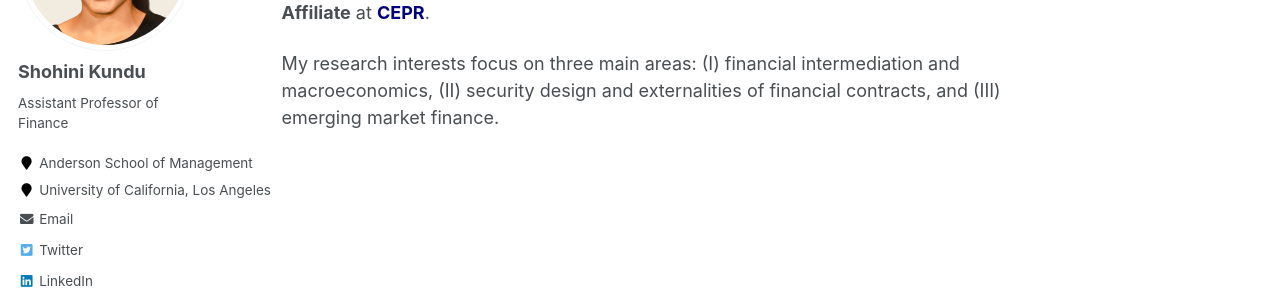
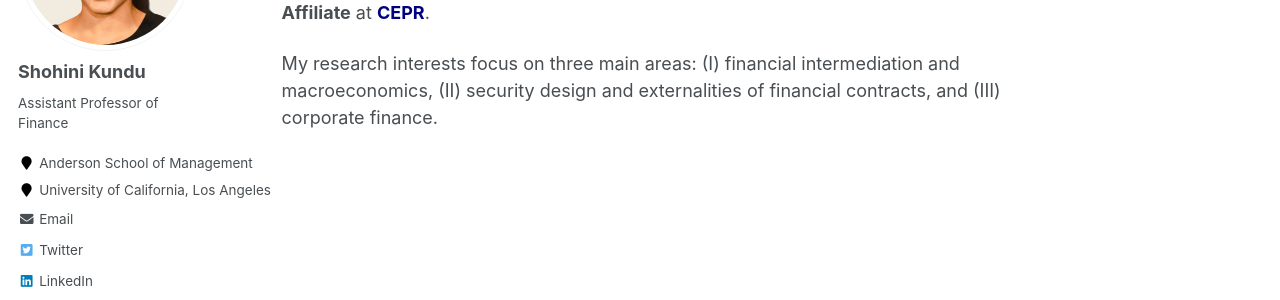
Before and after one commit to shohinikundu/shohinikundu.github.io, a Jekyll site: the page built from _pages/about.md, in a window 1280 px wide. Shown: the part 242-542 px from the top of the page. Built offline with Jekyll 4.4.1, drawn with Linux system fonts in a browser that asks for light colours.

Commit message:
Update about.md

```diff
--- a/_pages/about.md
+++ b/_pages/about.md
@@ -10,4 +10,4 @@ redirect_from:
 <br/>
 I am an **Assistant Professor of Finance** at the <a href="https://www.anderson.ucla.edu/faculty-and-research/finance/faculty/kundu" style="color:rgb(0, 0, 128); text-decoration: none;">**UCLA Anderson School of Management**</a>, an **Assistant Professor of Law** (by courtesy) at the <a href="https://law.ucla.edu/faculty/faculty-profiles/shohini-kundu" style="color:rgb(0, 0, 128); text-decoration: none;">**UCLA School of Law**</a>, and a **Research Affiliate** at <a href="https://cepr.org/about/people/shohini-kundu" style="color:rgb(0, 0, 128); text-decoration: none;">**CEPR**</a>.
 
-My research interests focus on three main areas: (I) financial intermediation and macroeconomics, (II) security design and externalities of financial contracts, and (III) emerging market finance.
+My research interests focus on three main areas: (I) financial intermediation and macroeconomics, (II) security design and externalities of financial contracts, and (III) corporate finance.
```
